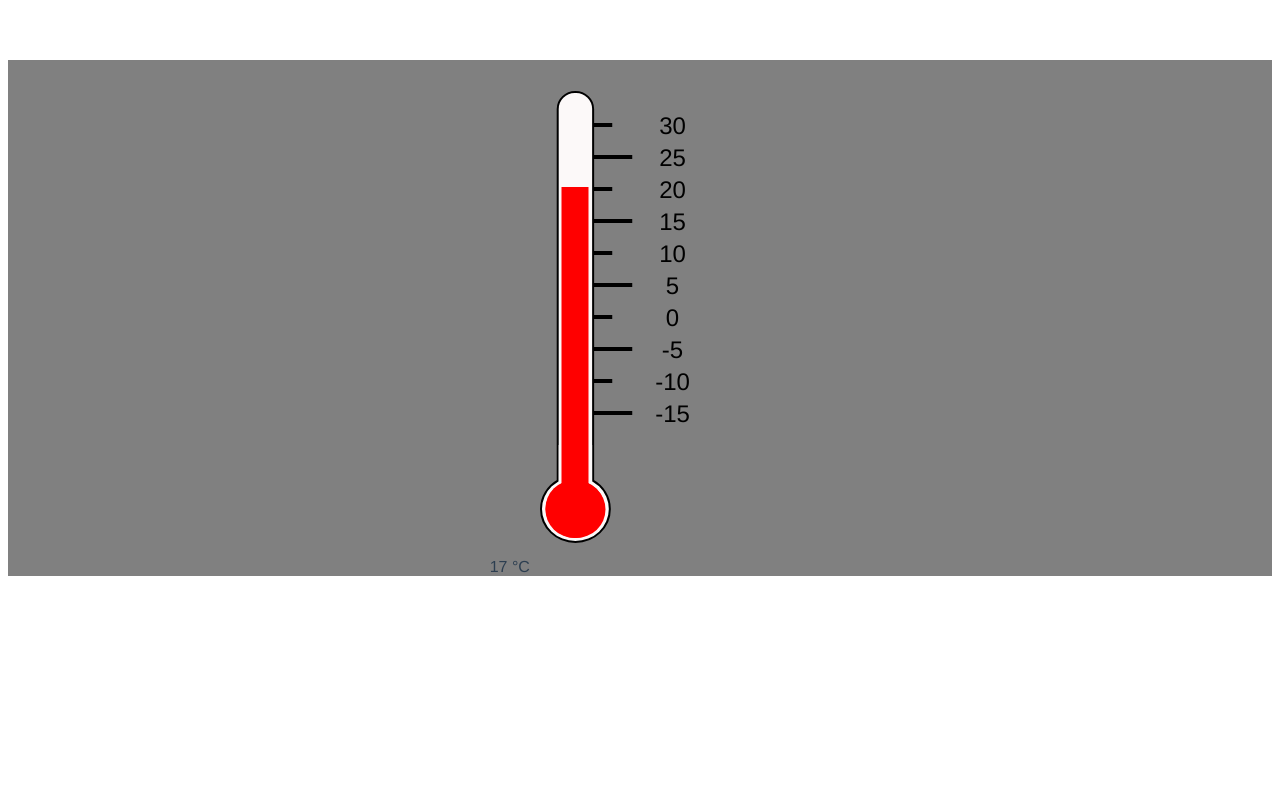
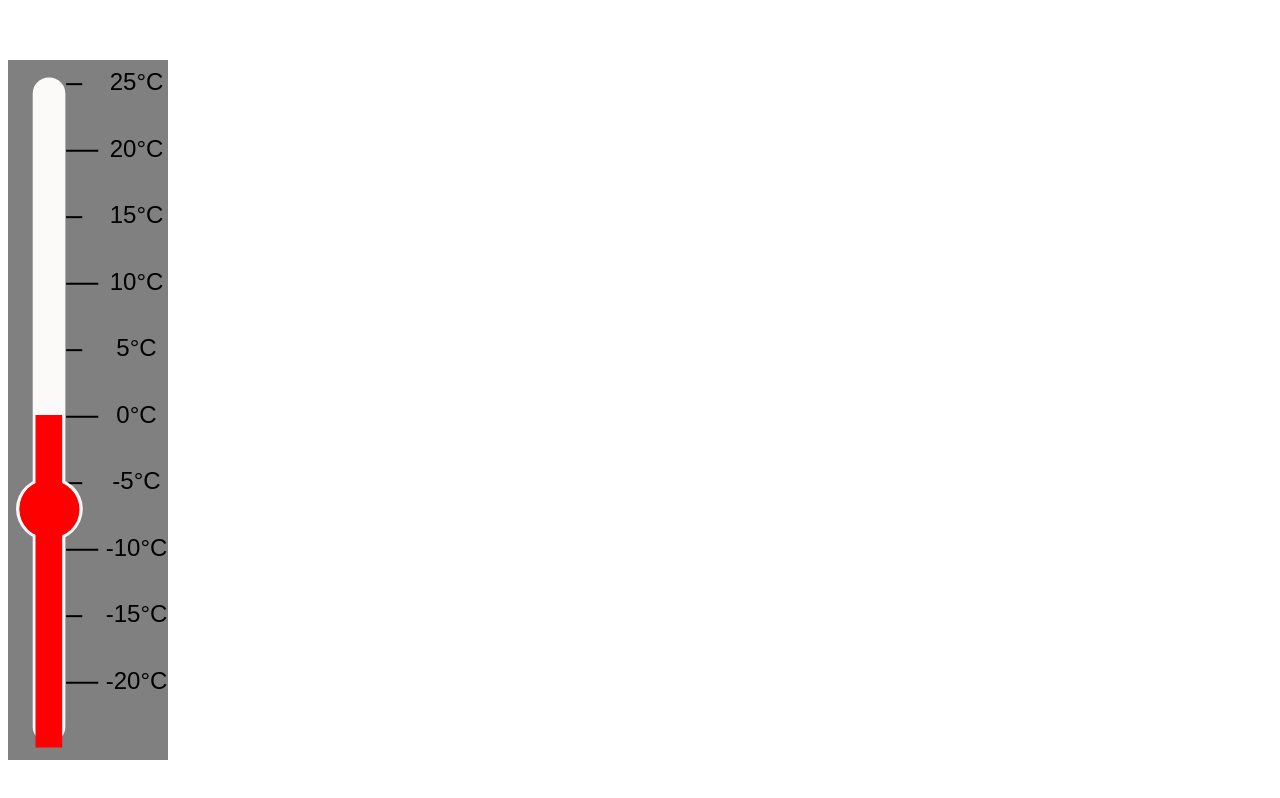
Before and after one commit to larsmars/vuejs-thermometer, a Vue app: page / in a window 1280 px wide. Built offline with nearby package versions, Linux system fonts and the light colour scheme; the HTML template or start-up script is replaced by a standard one.

Commit message:
update glass height and width

```diff
--- a/src/App.vue
+++ b/src/App.vue
@@ -1,6 +1,6 @@
 <template>
   <div id="app">
-    <vue-thermometer :value="17" :min="-20" :max="30"/>
+    <vue-thermometer :level="50" :min="-20" :max="25"/>
   </div>
 </template>
 
@@ -20,7 +20,6 @@ export default {
   font-family: 'Avenir', Helvetica, Arial, sans-serif;
   -webkit-font-smoothing: antialiased;
   -moz-osx-font-smoothing: grayscale;
-  text-align: center;
   color: #2c3e50;
   margin-top: 60px;
 }
--- a/src/components/VueThermometer.vue
+++ b/src/components/VueThermometer.vue
@@ -1,49 +1,41 @@
 <template>
   <div class="vue-thermometer" :class="customClass">
-    {{ value }} {{ scale }}
-    <svg xmlns="http://www.w3.org/2000/svg" width="256" height="512">
+    <svg xmlns="http://www.w3.org/2000/svg" :width="width" :height="height">
     <g>
       <g id="g2984"> <!-- ticks/lines -->
         <path v-for="(tick, index) in ticks" :key="index" :stroke="defaultOptions.thermo.tickColor" :stroke-width="defaultOptions.thermo.tickWidth" :stroke-miterlimit="defaultOptions.thermo.tickWidth" :id="'path2931' + index" :d="offsetLine(index)"/>
       </g>
       <!-- set the height attribute to something between 0 and 10.  Can be floating-point. -->
       <!-- Frame round thermo black/white-->
-      <path fill="#fcf9f9" fill-rule="nonzero" stroke="black" stroke-width="4" stroke-linecap="round" stroke-linejoin="round" stroke-miterlimit="4" stroke-dashoffset="0" id="rect2968" d="m41.414581,33c-9.255863,0 -16.707302,7.136002 -16.707302,16l0,372.28125c-9.987129,5.535095 -16.707279,15.880676 -16.707279,27.71875c0,17.664001 14.96973,32 33.414581,32c18.444828,0 33.414551,-14.335999 33.414551,-32c0,-11.838074 -6.720184,-22.183655 -16.707272,-27.71875l0,-372.28125c0,-8.863998 -7.45145,-16 -16.707279,-16z"/>
-      <rect fill="#fcf9f9" fill-rule="nonzero" stroke-width="4" stroke-linecap="round" stroke-linejoin="round" stroke-miterlimit="4" stroke-dashoffset="0" ry="16" rx="16" y="33" x="24.707283" height="416" width="33.414566" id="rect2922"/>
-      <rect fill="#fcf9f9" fill-rule="nonzero" stroke-width="4" stroke-linecap="round" stroke-linejoin="round" stroke-miterlimit="4" stroke-dashoffset="0" y="385" x="24.707283" height="64" width="33.414558" id="rect3021"/>
-      <path fill="#fcf9f9" fill-rule="nonzero" stroke-width="4" stroke-linecap="round" stroke-linejoin="round" stroke-miterlimit="4" stroke-dashoffset="0" d="m74.829132,449a33.41457,32 0 1 1 -66.829132,0a33.41457,32 0 1 1 66.829132,0z" id="path2924"/>
+      <!-- <path fill="#fcf9f9" fill-rule="nonzero" stroke="black" stroke-width="4" stroke-linecap="round" stroke-linejoin="round" stroke-miterlimit="4" stroke-dashoffset="0" id="rect2968" d="m41.414581,33c-9.255863,0 -16.707302,7.136002 -16.707302,16l0,372.28125c-9.987129,5.535095 -16.707279,15.880676 -16.707279,27.71875c0,17.664001 14.96973,32 33.414581,32c18.444828,0 33.414551,-14.335999 33.414551,-32c0,-11.838074 -6.720184,-22.183655 -16.707272,-27.71875l0,-372.28125c0,-8.863998 -7.45145,-16 -16.707279,-16z"/> -->
+      <rect :fill="defaultOptions.thermo.backgroundColor" fill-rule="nonzero" stroke-width="4" stroke-linecap="round" stroke-linejoin="round" stroke-miterlimit="4" stroke-dashoffset="0" ry="16" rx="16" :y="glassOffset" x="24.707283" :height="glassHeight" :width="glassWidth" id="rect2922"/>
+      <path :fill="defaultOptions.thermo.backgroundColor" fill-rule="nonzero" stroke-width="4" stroke-linecap="round" stroke-linejoin="round" stroke-miterlimit="4" stroke-dashoffset="0" d="m74.829132,449a33.41457,32 0 1 1 -66.829132,0a33.41457,32 0 1 1 66.829132,0z" id="path2924"/>
 
       <!-- this is the round buttom thing -->
-      <text transform="rotate(-0.000146047, 188.988, 214.35) matrix(6.31169, 0, 0, 0.394647, -808.247, 123.338)" xml:space="preserve" text-anchor="middle" font-family="Arial" font-size="24" id="svg_1" y="239" x="158" stroke-width="0" stroke="#000000" fill="#000000"/>
-      <text transform="matrix(8.21429, 0, 0, 1, -1673.71, 0)" xml:space="preserve" text-anchor="middle" font-family="Arial" font-size="0.001" id="svg_3" y="186" x="225" stroke-linecap="null" stroke-linejoin="null" stroke-dasharray="null" stroke-width="0" stroke="#000000" fill="#000000">5000</text>
-      <ellipse fill="#FF0000" stroke="#000000" stroke-width="0" cx="41.499996" cy="448.500003" id="svg_2" rx="29.000001" ry="28.499999"/>
+      <ellipse :fill="defaultOptions.thermo.color" stroke="#000000" stroke-width="0" cx="41.499996" cy="448.500003" id="svg_2" rx="29.000001" ry="28.499999"/>
 
-      <!-- <text :fill="defaultOptions.text.color" :stroke="defaultOptions.text.color" stroke-width="0" x="143.5" y="74" id="svg_4" font-size="24" font-family="Arial" text-anchor="middle" xml:space="preserve">100%</text> -->
+      <!-- this is round buttom wrapper -->
+      <ellipse :fill="defaultOptions.thermo.color" stroke="#000000" stroke-width="0" cx="40.499996" cy="448.500003" rx="29.000001" ry="28.499999" id="svg_5"/>
+      <ellipse :fill="defaultOptions.thermo.color" stroke="#000000" stroke-width="0" cx="40.499996" cy="449.500003" rx="29.000001" ry="28.499999" id="svg_6"/>
+      <ellipse :fill="defaultOptions.thermo.color" stroke="#000000" stroke-width="0" cx="41.999996" cy="449.500003" rx="29.5" ry="28.499999" id="svg_7"/>
 
       <!-- this is the bar/temp height -->
-      <ellipse fill="#FF0000" stroke="#000000" stroke-width="0" cx="40.499996" cy="448.500003" rx="29.000001" ry="28.499999" id="svg_5"/>
-      <ellipse fill="#FF0000" stroke="#000000" stroke-width="0" cx="40.499996" cy="449.500003" rx="29.000001" ry="28.499999" id="svg_6"/>
-      <ellipse fill="#FF0000" stroke="#000000" stroke-width="0" cx="41.999996" cy="449.500003" rx="29.5" ry="28.499999" id="svg_7"/>
-      <rect fill="#FF0000" stroke="#000000" stroke-width="0" x="27.5" y="127.00036" width="27" height="296.999941" id="svg_8"/>
-      <rect fill="#FF0000" stroke="#000000" stroke-width="0" x="71.5" y="358" width="46" height="0" id="svg_9"/>
-      <rect fill="#FF0000" stroke="#000000" stroke-width="0" x="54.5" y="320" width="64" height="0" id="svg_10"/>
-
+      <rect :fill="defaultOptions.thermo.color" stroke="#000000" stroke-width="0" x="27.5" :y="thermoOffset" :width="thermoWidth" :height="thermoHeight" id="svg_8"/>
       <!-- this is the temp values -->
-      <text v-for="(tick, index) in ticks" :key="index" :id="'svg_10' + index" :fill="defaultOptions.text.color" :stroke="defaultOptions.text.color" stroke-width="0" x="138.5" :y="offset(74, index)" :font-size="defaultOptions.text.fontSize" :font-family="defaultOptions.text.fontFamily" text-anchor="middle" xml:space="preserve">{{ tick }}</text>
+      <text v-for="(tick, index) in ticks" :key="index" :id="'svg_10' + index" :fill="defaultOptions.text.color" :stroke="defaultOptions.text.color" stroke-width="0" x="128.5" :y="offsetText(index)" :font-size="defaultOptions.text.fontSize" :font-family="defaultOptions.text.fontFamily" text-anchor="middle" xml:space="preserve">{{ tick }}{{ scale}}</text>
     </g>
     </svg>
   </div>
 </template>
 
 <script>
-const _defaultStep = 32
 
 export default {
   props: {
-    value: {
+    level: {
       type: Number,
-      default: 0,
-      required: true
+      default: 100,
+      required: false
     },
     min: {
       type: Number,
@@ -73,29 +65,20 @@ export default {
     this.defaultOptions = {
       text: {
         color: 'black',
-        shadowEnable: true,
-        shadowColor: '#000000',
         fontSize: 24,
-        fontFamily: 'Helvetica',
-        dynamicPosition: false,
-        hideText: false
+        textAdjustment: 6,
+        fontFamily: 'Arial'
       },
       thermo: {
-        color: '#2dbd2d',
-        backgroundColor: '#C0C0C0',
+        color: '#FF0000',
+        backgroundColor: '#fcf9f9',
         ticks: 10,
         tickColor: 'black',
-        tickWidth: '4'
+        tickWidth: '2'
       },
       layout: {
-        height: 35,
-        width: 140,
-        verticalTextAlign: 61,
-        horizontalTextAlign: 43,
-        zeroOffset: 0,
-        strokeWidth: 30,
-        progressPadding: 0,
-        type: 'line'
+        height: 700,
+        width: 160
       }
     }
   },
@@ -110,8 +93,14 @@ export default {
     }
   },
   computed: {
+    width () {
+      return this.defaultOptions.layout.width
+    },
+    height () {
+      return this.defaultOptions.layout.height
+    },
     tickStep () {
-      return (Math.abs(this.min) + Math.abs(this.max)) / this.defaultOptions.thermo.ticks
+      return (Math.abs(this.min) + Math.abs(this.max)) / (this.defaultOptions.thermo.ticks - 1)
     },
     ticks () {
       let ticks = []
@@ -121,6 +110,38 @@ export default {
         maxValue -= this.tickStep
       }
       return ticks
+    },
+    thermoWidth () {
+      return this.defaultOptions.layout.width / 6
+    },
+    glassWidth () {
+      return (this.defaultOptions.layout.width / 6) + 6
+    },
+    tickWidth () {
+      return Math.ceil((this.defaultOptions.layout.width) / 10)
+    },
+    glassOffset () {
+      return this.defaultOptions.layout.height * 0.025
+    },
+    glassHeight () {
+      return this.defaultOptions.layout.height * 0.95
+    },
+    tickStepSize () {
+      return (this.glassHeight / this.defaultOptions.thermo.ticks)
+    },
+    thermoOffset () {
+      const _topOffset = 5
+      let offset = this.glassHeight - this.thermoHeight
+      return this.glassOffset + _topOffset + offset
+    },
+    thermoHeight () {
+      return (this.level * (this.glassHeight / 100))
+    },
+    svgHeight () {
+      return this.defaultOptions.layout.height + 100
+    },
+    svgWidth () {
+      return this.defaultOptions.layout.width + 70
     }
   },
   methods: {
@@ -138,14 +159,15 @@ export default {
         }
       }
     },
-    offset (y, index) {
-      let offset = index * _defaultStep
-      return (y + offset)
+    offsetText (index) {
+      let base = (this.tickStepSize / this.defaultOptions.thermo.ticks) + this.glassOffset + this.defaultOptions.text.textAdjustment
+      let offset = index * this.tickStepSize
+      return (Number(offset) + Number(base))
     },
     offsetLine (index) {
-      let base = 65
-      let offset = index * _defaultStep
-      let length = index % 2 === 0 ? 'l20' : 'l40'
+      let base = (this.tickStepSize / this.defaultOptions.thermo.ticks) + this.glassOffset
+      let offset = index * this.tickStepSize
+      let length = index % 2 === 0 ? 'l' + Math.ceil(this.tickWidth) : 'l' + Math.ceil(this.tickWidth + this.tickWidth)
       offset = Number(offset) + Number(base) + length
       return 'm58.121861,' + offset + '.121853,0'
     }
@@ -162,6 +184,7 @@ export default {
 
 <style lang="scss" scoped>
 .vue-thermometer {
+  display: inline-flex;
   background-color: gray;
 }
 </style>
```
